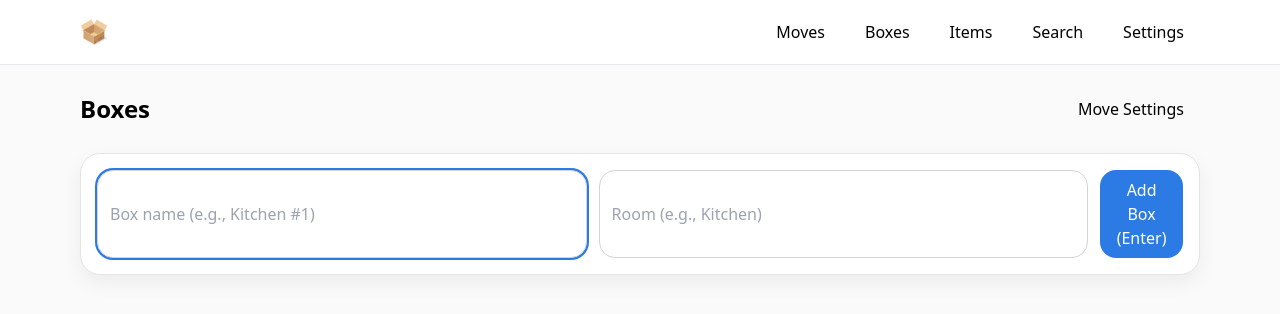
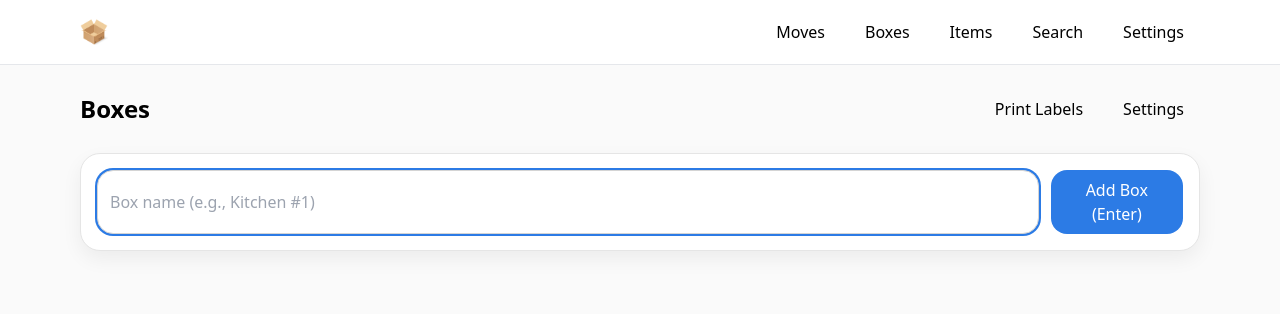
Before and after one commit to digiprofits/boxlisttest, a React (Vite) app: page /moves/1/boxes in a window 1280 px wide. Shown: the top 314 px of the page. Built offline with nearby package versions, Linux system fonts and the light colour scheme.

Commit message:
Update Boxes.tsx

```diff
--- a/src/routes/Boxes.tsx
+++ b/src/routes/Boxes.tsx
@@ -1,4 +1,4 @@
-import { useEffect, useMemo, useRef, useState } from 'react';
+import { useEffect, useRef, useState } from 'react';
 import { useNavigate, useParams } from 'react-router-dom';
 import { createBox, listBoxes, listItemsInBox, updateBox, deleteBox, useUI } from '@/store';
 import InlineEditable from '@/components/InlineEditable';
@@ -13,7 +13,6 @@ export default function Boxes(){
   const [boxes, setBoxes] = useState<any[]>([]);
   const [stats, setStats] = useState<Record<string, number>>({});
   const nameRef = useRef<HTMLInputElement>(null);
-  const roomRef = useRef<HTMLInputElement>(null);
   const { toasts, push } = useToasts();
 
   useEffect(()=>{ if(moveId) setCurrentMove(moveId); }, [moveId]);
@@ -22,12 +21,8 @@ export default function Boxes(){
     if(!moveId) return;
     const bx = await listBoxes(moveId);
     setBoxes(bx);
-    // Compute item counts
     const counts: Record<string, number> = {};
-    await Promise.all(bx.map(async b => {
-      const items = await listItemsInBox(b.id);
-      counts[b.id] = items.length;
-    }));
+    await Promise.all(bx.map(async b => { counts[b.id] = (await listItemsInBox(b.id)).length; }));
     setStats(counts);
   }
   useEffect(()=>{ refresh(); }, [moveId]);
@@ -36,26 +31,25 @@ export default function Boxes(){
     e.preventDefault();
     if(!moveId) return;
     const name = nameRef.current!.value.trim();
-    const room = roomRef.current!.value.trim();
     if(!name) return;
-    await createBox(moveId, { name, room, status: 'open' });
+    const newBox = await createBox(moveId, { name, status: 'open' });
     nameRef.current!.value = '';
-    roomRef.current!.value = '';
     push('Box added');
-    refresh();
-    nameRef.current!.focus();
+    nav(`/moves/${moveId}/boxes/${newBox.id}`); // auto-open new box
   }
 
   return (
     <div className="space-y-6">
       <div className="flex items-center justify-between">
         <h1 className="text-2xl font-bold">Boxes</h1>
-        <button className="btn btn-ghost" onClick={()=> nav(`/moves/${moveId}/settings`)}>Move Settings</button>
+        <div className="flex gap-2">
+          <button className="btn btn-ghost" onClick={()=> nav(`/moves/${moveId}/labels`)}>Print Labels</button>
+          <button className="btn btn-ghost" onClick={()=> nav(`/moves/${moveId}/settings`)}>Settings</button>
+        </div>
       </div>
 
       <form onSubmit={quickAdd} className="card p-4 flex flex-col sm:flex-row gap-3">
         <input ref={nameRef} className="input" placeholder="Box name (e.g., Kitchen #1)" autoFocus />
-        <input ref={roomRef} className="input" placeholder="Room (e.g., Kitchen)" />
         <button className="btn btn-primary" type="submit">Add Box (Enter)</button>
       </form>
 
@@ -65,9 +59,6 @@ export default function Boxes(){
             <div className="flex items-start justify-between gap-2">
               <InlineEditable value={b.name} onSave={v=>updateBox(b.id, { name: v })} className="text-lg font-semibold" />
               <span className="badge border-neutral-300">Items: {stats[b.id] ?? 0}</span>
-            </div>
-            <div className="mt-1 text-sm text-neutral-500">
-              Room: <InlineEditable value={b.room || ''} onSave={v=>updateBox(b.id, { room: v })} placeholder="(none)" />
             </div>
             <div className="mt-2">
               <StatusSelect value={b.status} onChange={(v)=>updateBox(b.id, { status: v })} />
@@ -82,8 +73,8 @@ export default function Boxes(){
               <div className="mt-3 text-sm text-neutral-500">No images yet.</div>
             )}
             <div className="mt-3 flex gap-2">
-              <ImagePicker multiple onPick={async (urls)=>{ const imgs = [...(b.images||[]), ...urls]; await updateBox(b.id, { images: imgs }); push('Images added'); refresh(); }} />
               <button className="btn btn-ghost" onClick={()=> nav(`/moves/${moveId}/boxes/${b.id}`)}>Add / View Items</button>
+              <ImagePicker onSave={async (url)=>{ const imgs = [...(b.images||[]), url]; await updateBox(b.id, { images: imgs }); push('Image saved'); refresh(); }} />
               <button className="btn btn-danger ml-auto" onClick={async ()=>{ if(confirm('Delete this box and its items?')){ await deleteBox(b.id); push('Box deleted'); refresh(); } }}>Delete</button>
             </div>
           </div>
```
